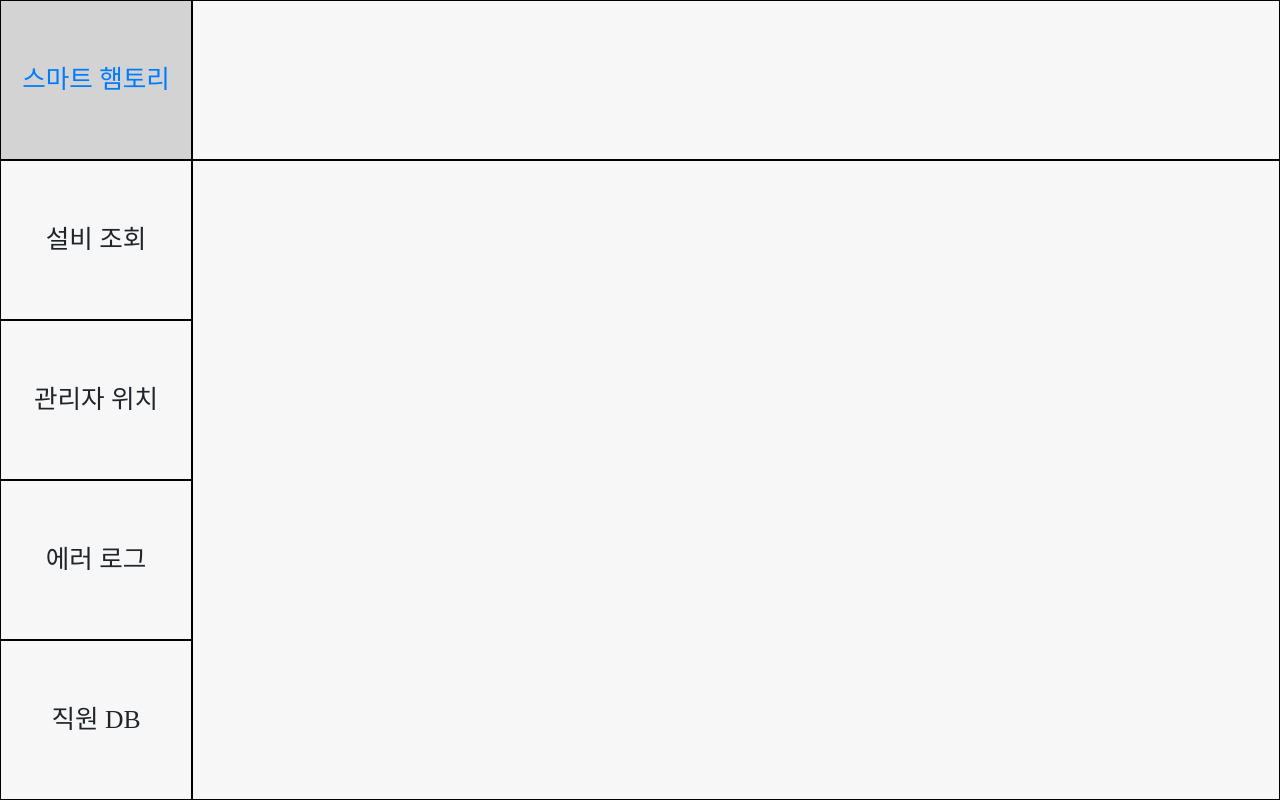
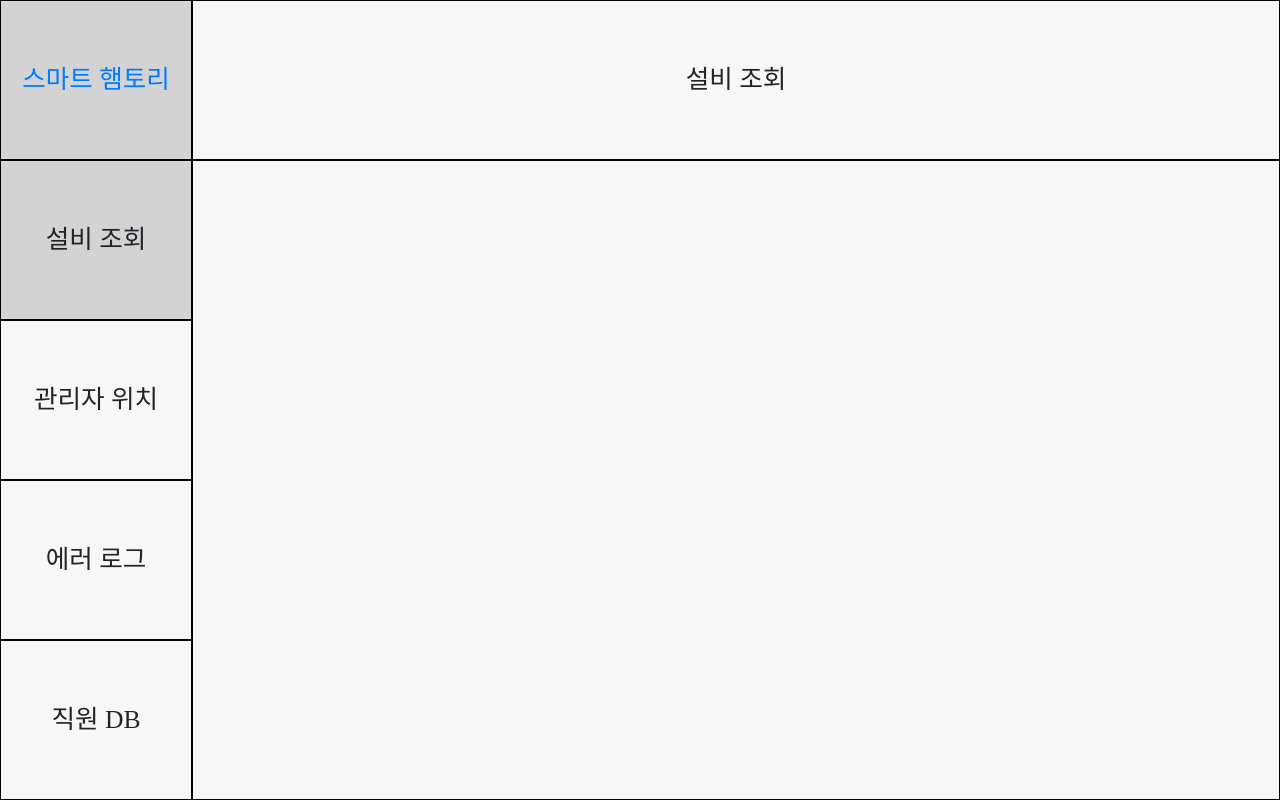
Before and after one commit to MinGyu2/djangoProject, a Django app: page /apps/ in a window 1280 px wide. Run offline with Django 3.2, Linux system fonts and the light colour scheme; data that the repository does not hold is empty; some libraries are stand-ins or nearby versions; some web fonts are replaced.

Commit message:
메뉴의 버튼 효과 추가 함

```diff
--- a/apps/static/css/stylebox.css
+++ b/apps/static/css/stylebox.css
@@ -5,21 +5,21 @@
     font-style: normal;
 }
 .main_container{
-    display: table;
     width: 100vw;
     height: 100vh;
     background: #f7f7f7;
 }
 .row_top_container{
+    display: flex;
     width: 100%;
     height: 20%;
-    border-collapse: collapse;
+    font-size: 2vw;
+    font-family: "Cafe24Ssurround";
     border: 1px solid #000000;
 }
 .row_bottom_container{
     width: 100%;
     height: 80%;
-    border-collapse: collapse;
     border: 1px solid #000000;
 }
 .col_left_container{
@@ -36,8 +36,6 @@
     display: flex;
     width: 100%;
     height: 20%;
-    vertical-align: middle;
-    border-collapse: collapse;
     border: 1px solid #000000;
     cursor:pointer;
     font-size: 2vw;
@@ -46,7 +44,22 @@
 .menu_container:hover{
     background: lightgray;
 }
+.menu_container_selected{
+    display: flex;
+    width: 100%;
+    height: 20%;
+    border: 1px solid #000000;
+    cursor:pointer;
+    font-size: 2vw;
+    font-family: "Cafe24Ssurround";
+    background: lightgray;
+}
 .menu_container a{
-    display: table-cell;
     margin: auto;
 }
+.row_top_container a{
+    margin: auto;
+}
+.menu_container_selected a{
+    margin: auto;
+}
--- a/apps/templates/mainsite.html
+++ b/apps/templates/mainsite.html
@@ -13,13 +13,20 @@
         {#메뉴#}
         <div class="col_left_container">
             <div class="menu_container" style="color:#007bff" onclick="location.href='{% url 'index' %}'"><a>스마트 햄토리</a></div>
-            <div class="menu_container"><a>설비 조회</a></div>
-            <div class="menu_container"><a>관리자 위치</a></div>
-            <div class="menu_container"><a>에러 로그</a></div>
-            <div class="menu_container"><a>직원 DB</a></div>
+            {% for menu,n in menu_list %}
+                {% if menu != select_menu %}
+                    <div class="menu_container" onclick="location.href='{% url 'detail' num=n %}'" ><a>{{ menu }}</a></div>
+                {% else %}
+                    <div class="menu_container_selected" ><a>{{ menu }}</a></div>
+                {% endif %}
+            {% endfor %}
+{#            <div class="menu_container" ><a>설비 조회</a></div>#}
+{#            <div class="menu_container"><a>관리자 위치</a></div>#}
+{#            <div class="menu_container"><a>에러 로그</a></div>#}
+{#            <div class="menu_container"><a>직원 DB</a></div>#}
         </div>
         <div class="col_right_container">
-            <div class="row_top_container"></div>
+            <div class="row_top_container"><a>{{ select_menu }}</a></div>
             <div class="row_bottom_container">
             </div>
         </div>
--- a/apps/urls.py
+++ b/apps/urls.py
@@ -4,4 +4,5 @@ from . import views
 
 urlpatterns = [
     path('', views.index, name='index'),
+    path('<int:num>/', views.detail, name='detail')
 ]
--- a/apps/views.py
+++ b/apps/views.py
@@ -1,12 +1,25 @@
-from django.http import HttpResponse
+from django.http import HttpResponse, HttpResponseRedirect
 from django.shortcuts import render
 
 # Create your views here.
 from .models import Error   # db 접근
+
+menu_list = ['설비 조회', '관리자 위치', '에러 로그', '직원 DB']
 def index(request):
     num_errors = Error.objects.all().count()
-    context ={
-        'num_errors': num_errors,
+    context = {
+        # 'num_errors': num_errors,
+        'menu_list': zip(menu_list, [1, 2, 3, 4]),
+        'select_menu': menu_list[0],
     }
     # return HttpResponse("Hellow world!!123")
     return render(request, 'mainsite.html', context=context)
+
+def detail(request,num):
+    if num > 4 or num < 1:
+        return HttpResponseRedirect('/apps/')
+    context = {
+        'menu_list': zip(menu_list, [1, 2, 3, 4]),
+        'select_menu': menu_list[num-1],
+    }
+    return render(request, 'mainsite.html', context=context)
--- a/djangoProject/settings.py
+++ b/djangoProject/settings.py
@@ -24,7 +24,7 @@ BASE_DIR = Path(__file__).resolve().parent.parent
 SECRET_KEY = 'django-insecure-xmf6t@y2l=$u!nnr6c%d7b&k6keunztk!a7n6f503zmqel-so)'
 
 # SECURITY WARNING: don't run with debug turned on in production!
-DEBUG = False
+DEBUG = True
 # DEBUG = True
 
 #ALLOWED_HOSTS = ['192.168.0.26', '127.0.0.1', '39.112.211.207', 'mqhome.ipdisk.co.kr']
```
